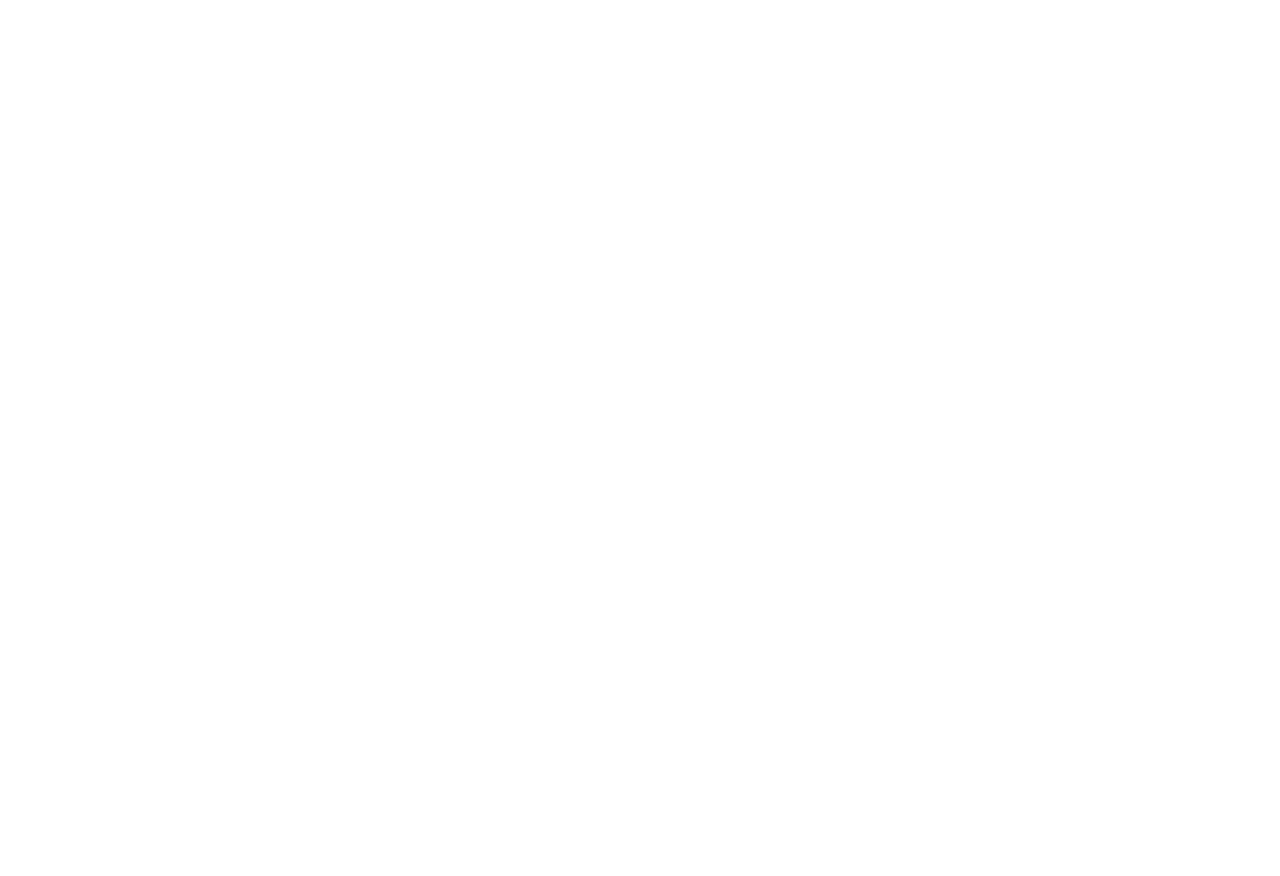
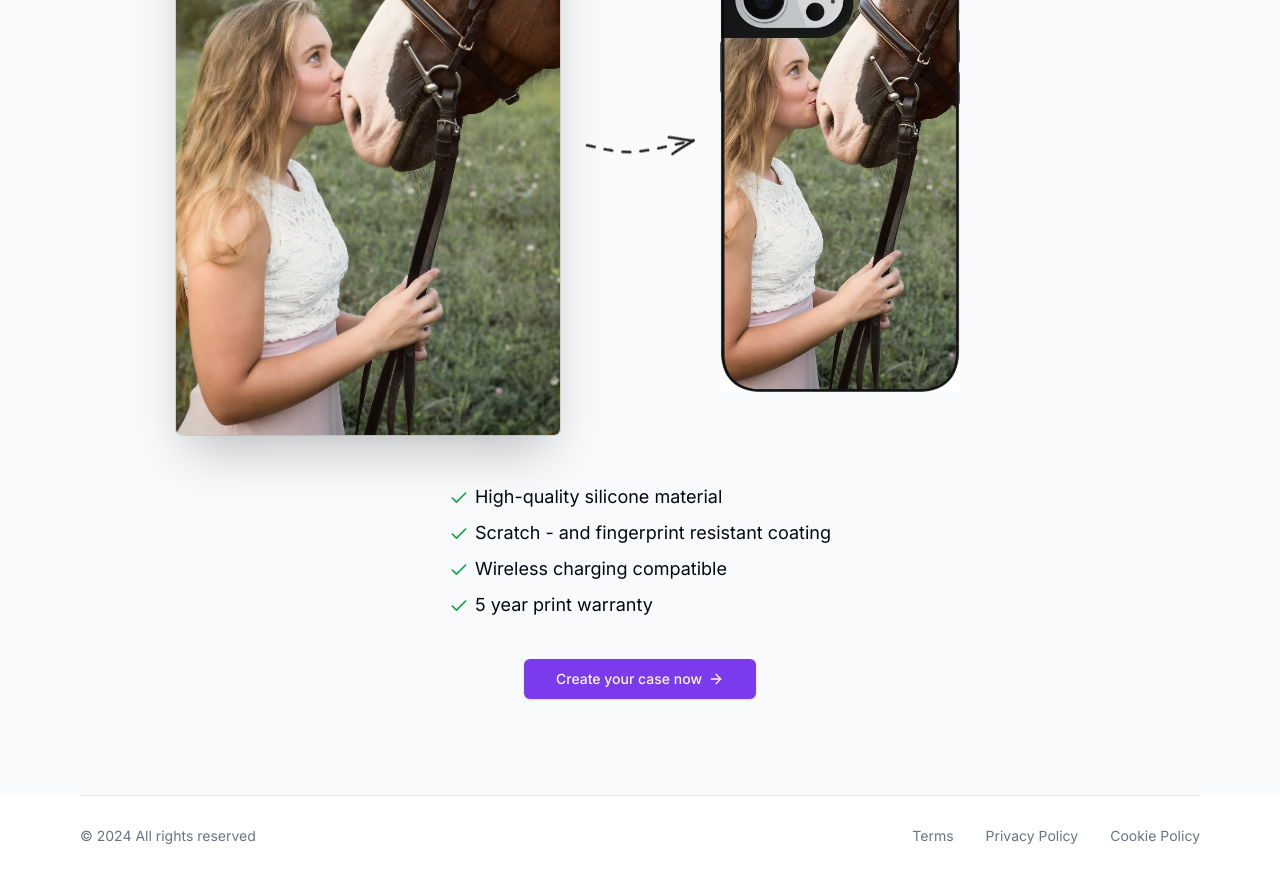
Before and after one commit to dioScar90/usecase, a Next.js app: page / in a window 1280 px wide. Shown: the part 3260-4136 px from the top of the page. Before the commit the page ends 2816 px from the top, so only its background shows below. Built offline with nearby package versions, Linux system fonts and the light colour scheme; no server answers.

Commit message:
landing page ready until footer, but problems with animation

```diff
--- /dev/null
+++ b/src/app/configure/upload/page.tsx
@@ -0,0 +1,21 @@
+'use client'
+
+import { cn } from "@/lib/utils"
+import { useState } from "react"
+
+const Page = () => {
+  const [isDragOver, setIsDragOver] = useState<boolean>(false)
+
+  return (
+    <div className={cn(
+      'relative h-full flex-1 my-16 w-full rounded-xl bg-gray-900/5 p-2 ring-1 ring-inset ring-gray-900/10 lg:rounded-2xl flex justify-center flex-col items-center',
+      {
+        'ring-blue-900/25 bg-blue-900/10': isDragOver,
+      }
+    )}>
+      Page
+    </div>
+  )
+}
+
+export default Page
--- a/src/app/layout.tsx
+++ b/src/app/layout.tsx
@@ -2,6 +2,7 @@
 import { Inter } from "next/font/google";
 import "./globals.css";
 import { Navbar } from "@/components/Navbar";
+import { Footer } from "@/components/Footer";
 
 const inter = Inter({ subsets: ["latin"] });
 
@@ -20,6 +21,7 @@
       <body className={inter.className}>
         <Navbar />
         {children}
+        <Footer />
       </body>
     </html>
   );
--- a/src/app/page.tsx
+++ b/src/app/page.tsx
@@ -2,8 +2,10 @@
 import { MaxWidthWrapper } from "@/components/MaxWidthWrapper";
 import { Phone } from "@/components/Phone";
 import { Reviews } from "@/components/Reviews";
+import { buttonVariants } from "@/components/ui/button";
 import { UseCase } from "@/components/UseCase";
-import { Check, Star } from "lucide-react";
+import { ArrowRight, Check, Star } from "lucide-react";
+import Link from "next/link";
 
 export default function Home() {
   return (
@@ -153,6 +155,70 @@
           <Reviews />
         </div>
       </section>
+
+      <section>
+        <MaxWidthWrapper className="py-24">
+          <div className="mb-12 px-6 lg:px-8">
+            <div className="mx-auto max-w-2xl sm:text-center">
+              <h2 className="order-1 mt-2 tracking-tight text-center text-balance !leading-tight font-bold text-5xl md:text-6xl text-gray-900">
+                Upload your photo and get{' '}
+                <span className="relative px-2 bg-green-600 text-white">
+                  your own case
+                </span>{' '}
+                now
+              </h2>
+            </div>
+          </div>
+
+          <div className="max-auto max-w-6xl px-6 lg:px-8">
+            <div className="relative flex flex-col items-center md:grid grid-cols-2 gap-40">
+              <img
+                src="/arrow.png"
+                alt="Arrow"
+                className="absolute top-[25rem] md:top-1/2 -translate-y-1/2 z-10 left-1/2 -translate-x-1/2 rotate-90 md:rotate-0"
+              />
+
+              <div className="relative h-80 md:h-full w-full md:justify-self-end max-w-sm rounded-xl bg-gray-900/5 ring-inset ring-gray-900/10 lg:rounded-2xl">
+                <img
+                  src="/horse.jpg"
+                  alt="Horse"
+                  className="rounded-md object-cover bg-white shadow-2xl ring-1 ring-gray-900/10 h-full w-full"
+                />
+              </div>
+
+              <Phone className="w-60" imgSrc="/horse_phone.jpg" />
+            </div>
+          </div>
+
+          <ul className="mx-auto mt-12 max-w-prose sm:text-lg space-y-2 w-fit">
+            <li className="w-fit">
+              <Check className="h-5 w-5 text-green-600 inline mr-1.5" />
+              High-quality silicone material
+            </li>
+            <li className="w-fit">
+              <Check className="h-5 w-5 text-green-600 inline mr-1.5" />
+              Scratch - and fingerprint resistant coating
+            </li>
+            <li className="w-fit">
+              <Check className="h-5 w-5 text-green-600 inline mr-1.5" />
+              Wireless charging compatible
+            </li>
+            <li className="w-fit">
+              <Check className="h-5 w-5 text-green-600 inline mr-1.5" />
+              5 year print warranty
+            </li>
+
+            <div className="flex justify-center">
+              <Link className={buttonVariants({
+                size: 'lg',
+                className: 'mx-auto mt-8',
+              })} href="/configure/upload">
+                Create your case now <ArrowRight className="h-4 w-4 ml-1.5" />
+              </Link>
+            </div>
+          </ul>
+        </MaxWidthWrapper>
+      </section>
     </div>
   );
 }
--- /dev/null
+++ b/src/components/Footer.tsx
@@ -0,0 +1,43 @@
+import Link from "next/link"
+import { MaxWidthWrapper } from "./MaxWidthWrapper"
+
+export const Footer = () => {
+  return (
+    <footer className="bg-white h-20 relative">
+      <MaxWidthWrapper>
+        <div className="border-t border-gray-200" />
+
+        <div className="h-full flex flex-col md:flex-row md:justify-between justify-center items-center">
+          <div className="text-center md:text-left pb-2 md:pb-0">
+            <p className="text-sm text-muted-foreground">
+              &copy; {new Date().getFullYear()} All rights reserved
+            </p>
+          </div>
+
+          <div className="flex items-center justify-center">
+            <div className="flex space-x-8">
+              <Link
+                href="#"
+                className="text-sm text-muted-foreground hover:text-gray-600"
+              >
+                Terms
+              </Link>
+              <Link
+                href="#"
+                className="text-sm text-muted-foreground hover:text-gray-600"
+              >
+                Privacy Policy
+              </Link>
+              <Link
+                href="#"
+                className="text-sm text-muted-foreground hover:text-gray-600"
+              >
+                Cookie Policy
+              </Link>
+            </div>
+          </div>
+        </div>
+      </MaxWidthWrapper>
+    </footer>
+  )
+}
--- a/src/components/Reviews.tsx
+++ b/src/components/Reviews.tsx
@@ -15,31 +15,31 @@
   '/testimonials/6.jpg',
 ]
 
+// function splitArray<T>(arr: Array<T>, numParts: number) {
+//   return arr.reduce((acc: Array<Array<T>>, curr: T, i) => {
+//     const index = i % numParts
+
+//     acc[index] ??= []
+//     acc[index].push(curr)
+
+//     return acc
+//   }, [])
+// }
+
 function splitArray<T>(arr: Array<T>, numParts: number) {
-  return arr.reduce((acc: Array<Array<T>>, curr: T, i) => {
+  const result: Array<Array<T>> = []
+
+  for (let i = 0; i < arr.length; i++) {
     const index = i % numParts
 
-    acc[index] ??= []
-    acc[index].push(curr)
+    if (!result[index]) {
+      result[index] = []
+    }
 
-    return acc
-  }, [])
-}
+    result[index].push(arr[i])
+  }
 
-interface ReviewProps extends HTMLAttributes<HTMLDivElement> {
-  imgSrc: string
-}
-
-const Review = ({ imgSrc, className, ...props }: ReviewProps) => {
-  const POSSIBLE_ANIMATION_DELAYS = ['0s', '0.1s', '0.2s', '0.3s', '0.4s', '0.5s']
-  const animationDelay = POSSIBLE_ANIMATION_DELAYS[Math.floor(Math.random() * POSSIBLE_ANIMATION_DELAYS.length)]
-  console.log('animationDelay', animationDelay)
-
-  return (
-    <div className={cn('animate-fade-in rounded-[2.25rem] bg-white p-6 opacity-0 shadow-xl shadow-slate-900/5', className)} style={{ animationDelay } as CSSProperties} {...props}>
-      <Phone imgSrc={imgSrc} />
-    </div>
-  )
+  return result
 }
 
 const ReviewColumn = ({
@@ -48,21 +48,21 @@
   reviewClassName,
   msPerPixel = 0
 }: {
-  reviews: string[],
-  className?: string,
-  reviewClassName?: (reviewIndex: number) => string,
+  reviews: string[]
+  className?: string
+  reviewClassName?: (reviewIndex: number) => string
   msPerPixel?: number
 }) => {
   const columnRef = useRef<HTMLDivElement | null>(null)
   const [columnHeight, setColumnHeight] = useState(0)
-  const duration = `${columnHeight * msPerPixel}ms`
+  const duration = (columnHeight * msPerPixel) + 'ms'
 
   useEffect(() => {
     if (!columnRef.current) {
       return
     }
 
-    const resizeObserver = new ResizeObserver(() => {
+    const resizeObserver = new window.ResizeObserver(() => {
       setColumnHeight(columnRef.current?.offsetHeight ?? 0)
     })
 
@@ -72,10 +72,46 @@
   }, [])
 
   return (
-    <div ref={columnRef} className={cn('animate-marquee space-y-8 py-4', className)} style={{'--marquee-duration': duration} as CSSProperties}>
-      {reviews.concat(reviews).map((imgSrc, reviewIndex) => (
-        <Review key={reviewIndex} className={reviewClassName?.(reviewIndex % reviews.length)} imgSrc={imgSrc} />
-      ))}
+    <div
+      ref={columnRef}
+      className={cn('animate-marquee space-y-8 py-4', className)}
+      style={{ '--marquee-duration': duration } as CSSProperties}
+    >
+      {reviews.concat(reviews)
+        .map((imgSrc, reviewIndex) => (
+          <Review
+            key={reviewIndex}
+            className={reviewClassName?.(reviewIndex % reviews.length)}
+            imgSrc={imgSrc}
+          />
+        ))
+      }
+    </div>
+  )
+}
+
+interface ReviewProps extends HTMLAttributes<HTMLDivElement> {
+  imgSrc: string
+}
+
+const Review = ({ imgSrc, className, ...props }: ReviewProps) => {
+  const POSSIBLE_ANIMATION_DELAYS = ['0s', '0.1s', '0.2s', '0.3s', '0.4s', '0.5s']
+
+  const animationDelay =
+    POSSIBLE_ANIMATION_DELAYS[
+      Math.floor(Math.random() * POSSIBLE_ANIMATION_DELAYS.length)
+    ]
+
+  return (
+    <div
+      className={cn(
+        'animate-fade-in rounded-[2.25rem] bg-white p-6 opacity-0 shadow-xl shadow-slate-900/5',
+        className
+      )}
+      style={{ animationDelay } as CSSProperties}
+      {...props}
+    >
+      <Phone imgSrc={imgSrc} />
     </div>
   )
 }
@@ -89,7 +125,10 @@
   const column3 = splitArray(columns[2], 2)
 
   return (
-    <div ref={containerRef} className="relative -mx-4 mt-16 grid h-[49rem] max-h-[150vh] grid-cols-1 items-start gap-8 overflow-hidden px-4 sm:mt-20 md:grid-cols-2 lg:grid-cols-3">
+    <div
+      ref={containerRef}
+      className="relative -mx-4 mt-16 grid h-[49rem] max-h-[150vh] grid-cols-1 items-start gap-8 overflow-hidden px-4 sm:mt-20 md:grid-cols-2 lg:grid-cols-3"
+    >
       {isInView ? (
         <>
           <ReviewColumn
@@ -105,7 +144,9 @@
           <ReviewColumn
             reviews={[...column2, ...column3[1]]}
             className="hidden md:block"
-            reviewClassName={(reviewIndex) => reviewIndex >= column2.length ? 'lg:hidden' : ''}
+            reviewClassName={(reviewIndex) =>
+              reviewIndex >= column2.length ? 'lg:hidden' : ''
+            }
             msPerPixel={15}
           />
           <ReviewColumn
@@ -125,7 +166,12 @@
 export const Reviews = () => {
   return (
     <MaxWidthWrapper className="relative max-w-5xl">
-      <img src="/what-people-are-buying.png" alt="What people are buying" className="absolute select-none hidden xl:block -left-32 top-1/3" aria-hidden="true" />
+      <img
+        aria-hidden="true"
+        src="/what-people-are-buying.png"
+        alt="What people are buying"
+        className="absolute select-none hidden xl:block -left-32 top-1/3"
+      />
 
       <ReviewGrid />
     </MaxWidthWrapper>
```
